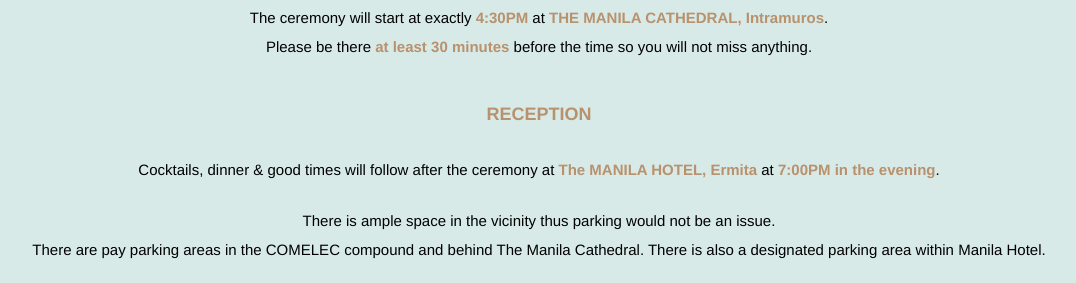
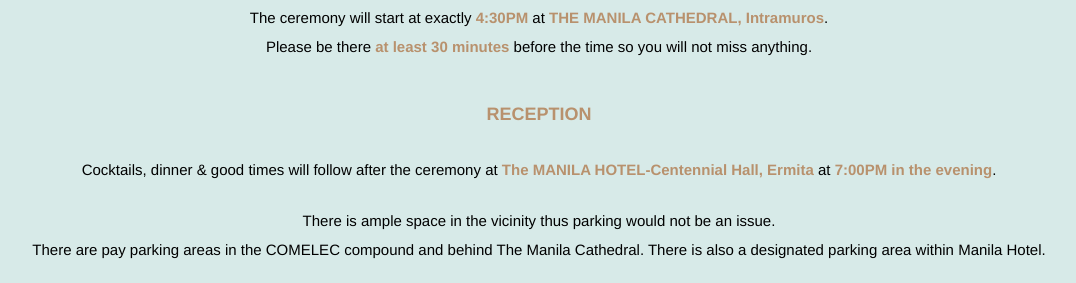
Before and after one commit to rchlldmngz/kurtdianne, a website: page index.html in a window 1280 px wide. Shown: the part 1463-1746 px from the top of the page, without its empty margins (101-1177 px from the left). Drawn offline with nearby package versions, Linux system fonts and the light colour scheme; some packages are replaced by stand-ins of ours; a web font is replaced by a local one.

Commit message:
additional revision

```diff
--- a/index.html
+++ b/index.html
@@ -214,7 +214,7 @@
                 <div class="wp6">
                     <h5>RECEPTION</h5>
                     <br>
-                    <p>Cocktails, dinner & good times will follow after the ceremony at <strong>The MANILA HOTEL, Ermita</strong> at <strong>7:00PM in the evening</strong>.
+                    <p>Cocktails, dinner & good times will follow after the ceremony at <strong>The MANILA HOTEL-Centennial Hall, Ermita</strong> at <strong>7:00PM in the evening</strong>.
                     <p>There is ample space in the vicinity thus parking would not be an issue.<br>
                         There are pay parking areas in the COMELEC compound and behind The Manila Cathedral. There is also a designated parking area within Manila Hotel.</p>
 
```
Also changed, not shown: img/ento.jpg, 2 other files.
